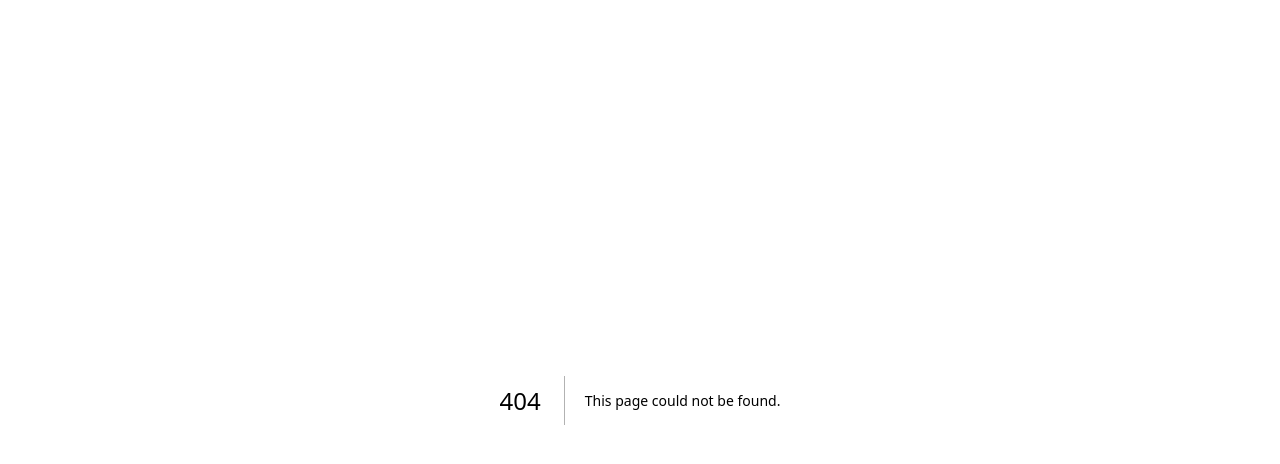
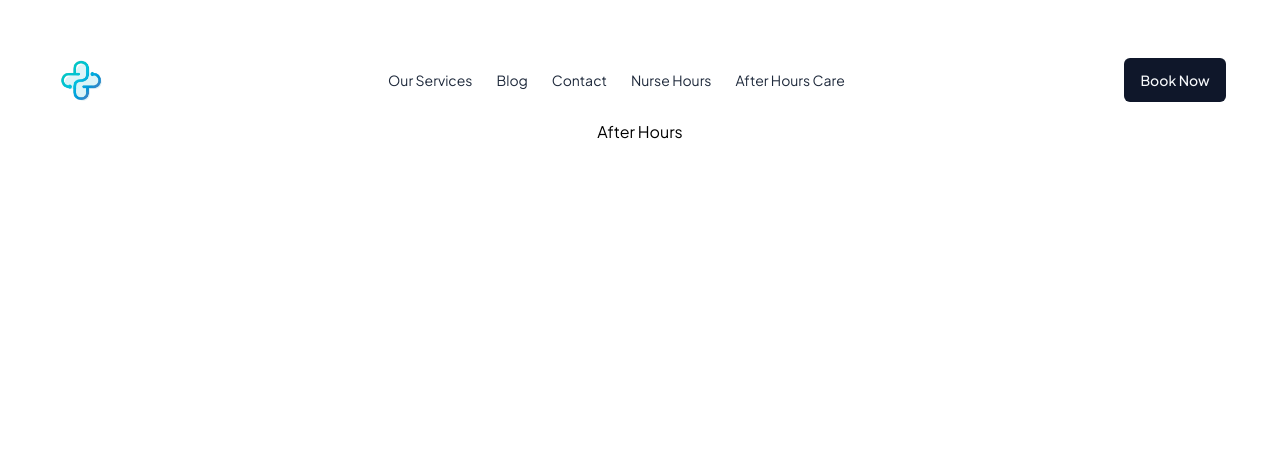
Before and after one commit to Trishaneww/argus-clinic, a Next.js app: page /afterhours in a window 1280 px wide. Before the commit this address had no page. Shown: the top 464 px of the page. Built offline with nearby package versions, Linux system fonts and the light colour scheme.

Commit message:
created after hours tab

```diff
--- /dev/null
+++ b/app/afterhours/page.tsx
@@ -0,0 +1,16 @@
+import React from 'react'
+import '../../styles/global.scss';
+import Navbar from "@/components/Navbar";
+
+const AfterHours = () => {
+  return (
+    <div className="flex flex-col justify-center items-center">
+        <Navbar />
+        <h1>After Hours</h1>
+
+        <p></p>
+    </div>
+  )
+}
+
+export default AfterHours
--- a/app/page.tsx
+++ b/app/page.tsx
@@ -18,7 +18,7 @@ const Home = ({ searchParams }: SearchParamProps) => {
   // const isAdmin = searchParams?.admin === "true";
 
   return (
-    <div className="flex flex-col bg-slate-50">
+    <div className="flex flex-col bg-slate-100">
       <Hero />
       <Services />
       <Doctors />
--- a/components/Faq.tsx
+++ b/components/Faq.tsx
@@ -17,18 +17,17 @@ const Faq = () => {
             <p className="text-slate-500 w-2/3">Find the answers to your questions here</p>
         </section>
 
-
         <div className="flex justify-center gap-6 w-full p-4">
-            <Image
+            {/* <Image
                 src="/assets/images/doctors.png"
                 height={400}
                 width={400}
                 alt="doctors"
-            />
+            /> */}
 
-            <Accordion type="single" collapsible className="flex flex-col gap-4 w-[600px] bg-red-300">
+            <Accordion type="single" collapsible className="flex flex-col gap-4 w-[600px]">
                 {accordion.map((accordion:any, idx:number) => (
-                    <AccordionItem value={`item-${idx}`} className="bg-white border-none p-4">
+                    <AccordionItem value={`item-${idx}`} className="border-none p-4 bg-white rounded-2xl">
                     <AccordionTrigger>{accordion.item}</AccordionTrigger>
                         <AccordionContent>
                             {accordion.content}
--- a/data/index.ts
+++ b/data/index.ts
@@ -3,7 +3,7 @@ export const navItems = [
     { name: "Blog", link: "/blog" },
     { name: "Contact", link: "mailto:trishaneww@gmail.com" },
     { name: "Nurse Hours", link: "/" },
-    { name: "After Hours Care", link: "/" },
+    { name: "After Hours Care", link: "/afterhours" },
 ];
 
 export const doctors = [
```
